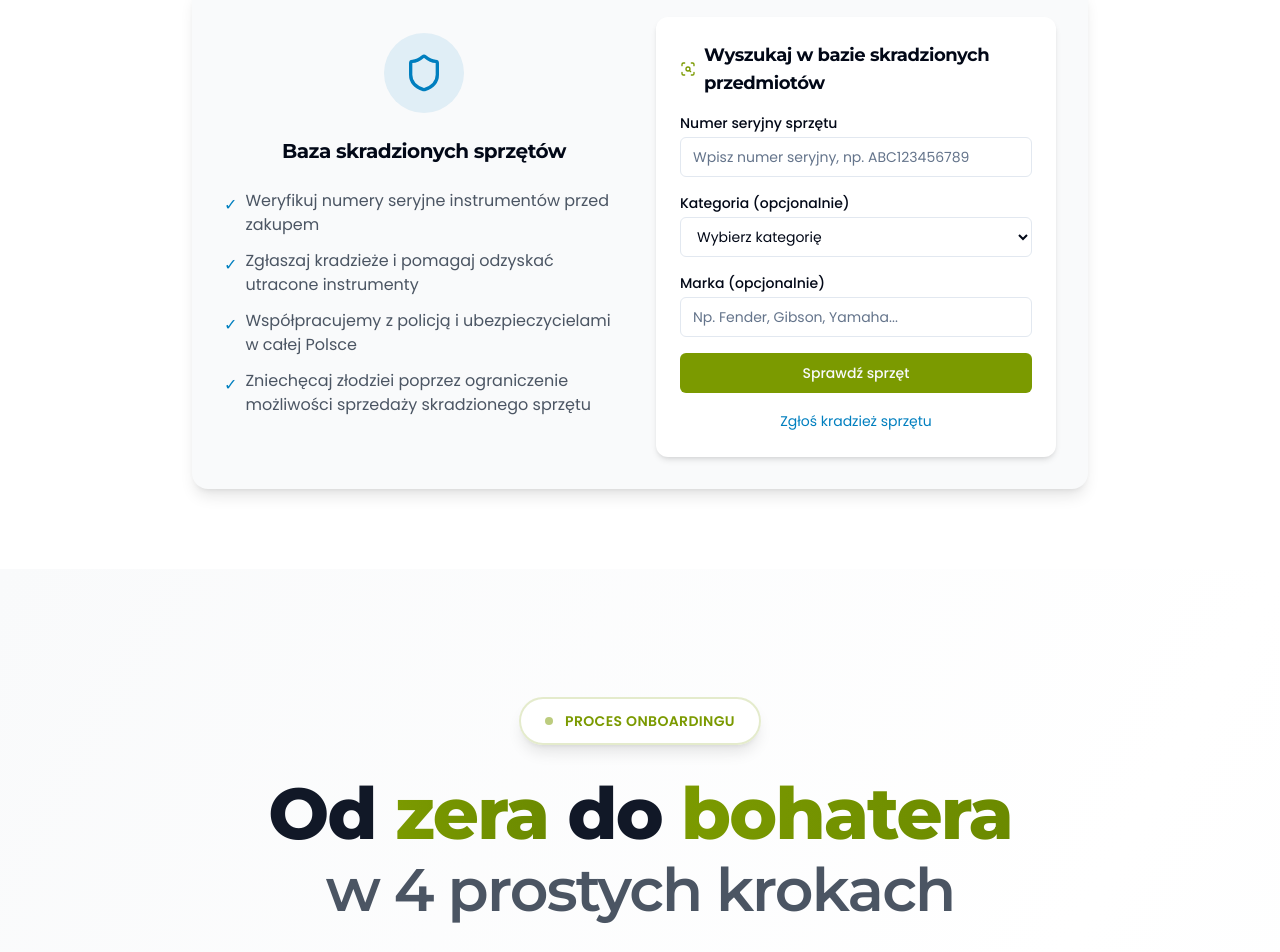
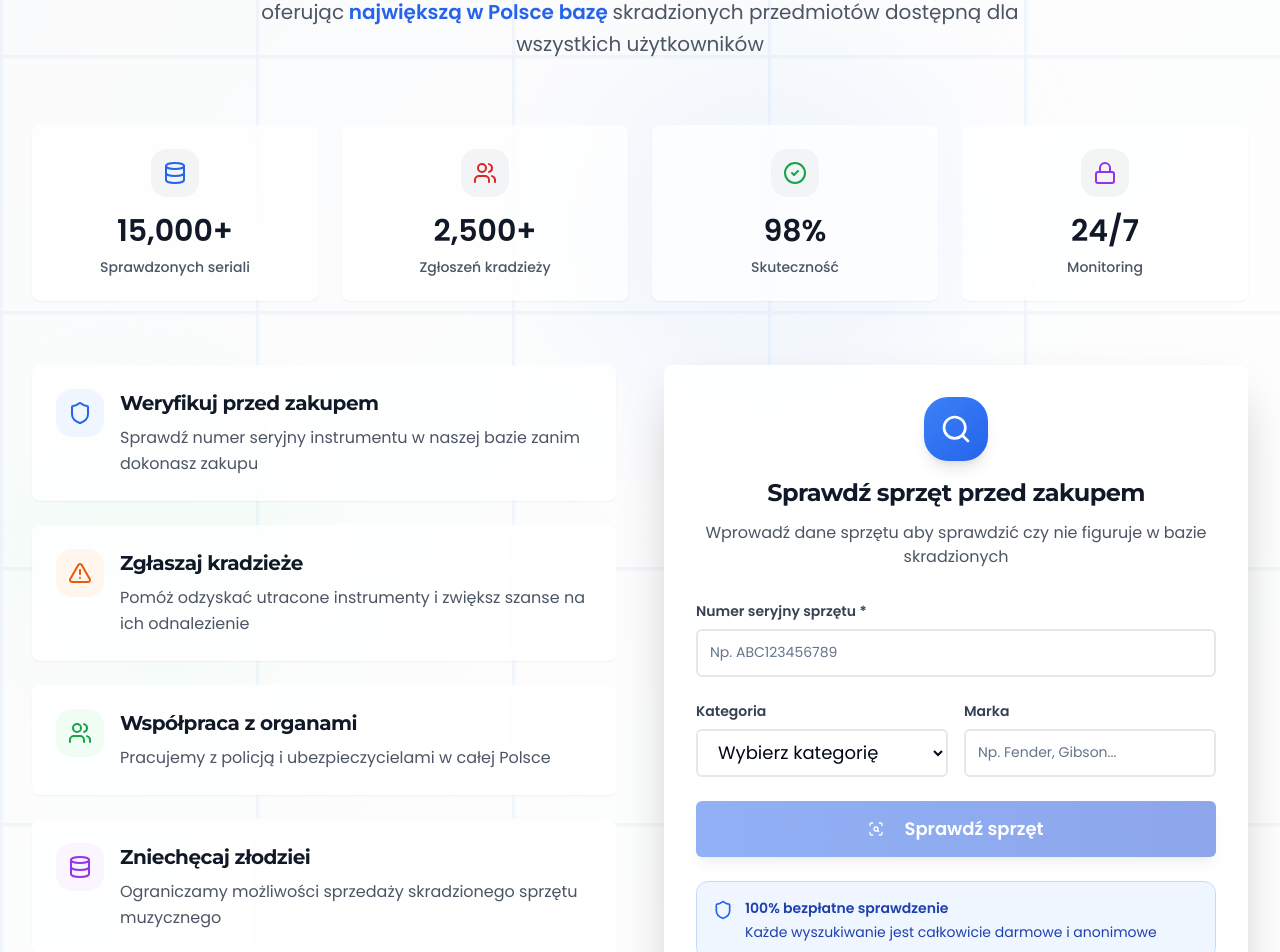
Before and after one commit to ampli-app/amplichain-landing, a React (Vite) app: page / in a window 1280 px wide. Shown: the part 7720-8672 px from the top of the page. Built offline with nearby package versions, Linux system fonts and the light colour scheme.

Commit message:
Refactor SecuritySection
The AI redesigned `src/components/sections/SecuritySection.tsx` for a more professional and user-friendly experience, including enhanced visuals, improved layout, and a focus on the benefits of the stolen equipment database.

```diff
--- a/src/components/sections/SecuritySection.tsx
+++ b/src/components/sections/SecuritySection.tsx
@@ -1,87 +1,217 @@
 
-import React from "react";
-import { Shield, ScanSearch } from "lucide-react";
+import React, { useState } from "react";
+import { Shield, ScanSearch, AlertTriangle, CheckCircle2, Users, Database, Lock, Search } from "lucide-react";
 import { Input } from "@/components/ui/input";
 import { Button } from "@/components/ui/button";
+import { Card, CardContent } from "@/components/ui/card";
 
 const SecuritySection: React.FC = () => {
+  const [serialNumber, setSerialNumber] = useState("");
+  const [category, setCategory] = useState("");
+  const [brand, setBrand] = useState("");
+  const [isSearching, setIsSearching] = useState(false);
+
+  const handleSearch = async () => {
+    if (!serialNumber.trim()) return;
+
+    setIsSearching(true);
+    // Simulate search delay
+    await new Promise(resolve => setTimeout(resolve, 1500));
+    setIsSearching(false);
+
+    // Here would be actual search logic
+    console.log('Searching for:', { serialNumber, category, brand });
+  };
+
+  const stats = [
+    { icon: Database, value: "15,000+", label: "Sprawdzonych seriali", color: "text-blue-600" },
+    { icon: Users, value: "2,500+", label: "Zgłoszeń kradzieży", color: "text-red-600" },
+    { icon: CheckCircle2, value: "98%", label: "Skuteczność", color: "text-green-600" },
+    { icon: Lock, value: "24/7", label: "Monitoring", color: "text-purple-600" }
+  ];
+
+  const benefits = [
+    {
+      icon: Shield,
+      title: "Weryfikuj przed zakupem",
+      description: "Sprawdź numer seryjny instrumentu w naszej bazie zanim dokonasz zakupu",
+      color: "bg-blue-50 text-blue-600"
+    },
+    {
+      icon: AlertTriangle,
+      title: "Zgłaszaj kradzieże",
+      description: "Pomóż odzyskać utracone instrumenty i zwiększ szanse na ich odnalezienie",
+      color: "bg-orange-50 text-orange-600"
+    },
+    {
+      icon: Users,
+      title: "Współpraca z organami",
+      description: "Pracujemy z policją i ubezpieczycielami w całej Polsce",
+      color: "bg-green-50 text-green-600"
+    },
+    {
+      icon: Database,
+      title: "Zniechęcaj złodziei",
+      description: "Ograniczamy możliwości sprzedaży skradzionego sprzętu muzycznego",
+      color: "bg-purple-50 text-purple-600"
+    }
+  ];
+
   return (
-    <section id="security" className="section py-20 bg-white">
-      <div className="container">
-        <h2 className="section-title">Bezpieczne zakupy z bazą skradzionych sprzętów</h2>
-        <p className="section-subtitle text-gray-600">
-          Amplichain walczy z nielegalnym obrotem instrumentów i sprzętu muzycznego,
-          oferując bazę danych skradzionych przedmiotów dostępną dla wszystkich użytkowników
-        </p>
+    <section id="security" className="py-24 bg-gradient-to-br from-gray-50 to-white relative overflow-hidden">
 
-        <div className="bg-gray-50 rounded-2xl p-8 mt-12 max-w-4xl mx-auto shadow-lg">
-          <div className="flex flex-col md:flex-row gap-8 items-center">
-            <div className="w-full md:w-1/2">
-              <div className="bg-ampli-blue/10 rounded-full h-20 w-20 flex items-center justify-center mx-auto mb-6">
-                <Shield className="h-10 w-10 text-ampli-blue" />
+      {/* Background Elements */}
+      <div className="absolute inset-0 overflow-hidden">
+        <div className="absolute top-1/4 right-1/4 w-96 h-96 bg-blue-100/30 rounded-full blur-3xl" />
+        <div className="absolute bottom-1/3 left-1/5 w-80 h-80 bg-green-100/20 rounded-full blur-2xl" />
+        <div className="absolute top-1/2 left-1/2 transform -translate-x-1/2 -translate-y-1/2 w-full h-full">
+          <svg className="w-full h-full opacity-5" viewBox="0 0 100 100">
+            <defs>
+              <pattern id="security-grid" width="20" height="20" patternUnits="userSpaceOnUse">
+                <path d="M 20 0 L 0 0 0 20" fill="none" stroke="#3B82F6" strokeWidth="0.5"/>
+              </pattern>
+            </defs>
+            <rect width="100%" height="100%" fill="url(#security-grid)" />
+          </svg>
         </div>
-              <h3 className="text-xl font-bold text-center mb-6">
-                Baza skradzionych sprzętów
-              </h3>
-              <ul className="space-y-3 mb-6">
-                <li className="flex items-start">
-                  <span className="text-ampli-blue mr-2 mt-1">✓</span>
-                  <span className="text-gray-600">
-                    Weryfikuj numery seryjne instrumentów przed zakupem
-                  </span>
-                </li>
-                <li className="flex items-start">
-                  <span className="text-ampli-blue mr-2 mt-1">✓</span>
-                  <span className="text-gray-600">
-                    Zgłaszaj kradzieże i pomagaj odzyskać utracone instrumenty
-                  </span>
-                </li>
-                <li className="flex items-start">
-                  <span className="text-ampli-blue mr-2 mt-1">✓</span>
-                  <span className="text-gray-600">
-                    Współpracujemy z policją i ubezpieczycielami w całej Polsce
-                  </span>
-                </li>
-                <li className="flex items-start">
-                  <span className="text-ampli-blue mr-2 mt-1">✓</span>
-                  <span className="text-gray-600">
-                    Zniechęcaj złodziei poprzez ograniczenie możliwości sprzedaży skradzionego sprzętu
-                  </span>
-                </li>
-              </ul>
       </div>
 
-            <div className="w-full md:w-1/2">
-              <div className="bg-white p-6 rounded-xl shadow-md">
-                <h4 className="font-bold text-lg mb-4 flex items-center">
-                  <ScanSearch className="h-5 w-5 mr-2 text-ampli-green" />
-                  Wyszukaj w bazie skradzionych przedmiotów
-                </h4>
-                <div className="space-y-4">
+      <div className="container relative z-10">
+
+        {/* Header */}
+        <div className="text-center max-w-4xl mx-auto mb-16">
+          <div className="inline-flex items-center gap-3 bg-white/80 backdrop-blur-sm border border-blue-200 rounded-full px-6 py-3 mb-8 shadow-lg">
+            <Shield className="h-5 w-5 text-blue-600" />
+            <span className="text-sm font-semibold text-blue-600 uppercase tracking-wide">
+              Bezpieczeństwo Przede Wszystkim
+            </span>
+          </div>
+
+          <h2 className="text-4xl md:text-5xl lg:text-6xl font-black mb-6 bg-gradient-to-r from-gray-900 via-blue-800 to-gray-900 bg-clip-text text-transparent leading-tight">
+            Bezpieczne zakupy z bazą skradzionych sprzętów
+          </h2>
+
+          <p className="text-xl text-gray-600 leading-relaxed max-w-3xl mx-auto">
+            Amplichain walczy z nielegalnym obrotem instrumentów muzycznych oferując
+            <span className="font-semibold text-blue-600"> największą w Polsce bazę </span>
+            skradzionych przedmiotów dostępną dla wszystkich użytkowników
+          </p>
+        </div>
+
+        {/* Stats */}
+        <div className="grid grid-cols-2 md:grid-cols-4 gap-6 mb-16">
+          {stats.map((stat, index) => {
+            const Icon = stat.icon;
+            return (
+              <Card key={index} className="text-center group hover:shadow-xl transition-all duration-300 border-0 bg-white/70 backdrop-blur-sm">
+                <CardContent className="p-6">
+                  <div className={`inline-flex items-center justify-center w-12 h-12 rounded-2xl bg-gray-100 mb-4 group-hover:scale-110 transition-transform duration-300`}>
+                    <Icon className={`h-6 w-6 ${stat.color}`} />
+                  </div>
+                  <div className="font-black text-3xl text-gray-900 mb-2">{stat.value}</div>
+                  <div className="text-sm text-gray-600 font-medium">{stat.label}</div>
+                </CardContent>
+              </Card>
+            );
+          })}
+        </div>
+
+        {/* Main Content */}
+        <div className="grid lg:grid-cols-2 gap-12 items-start">
+
+          {/* Benefits */}
+          <div className="space-y-8">
+            <div className="space-y-6">
+              {benefits.map((benefit, index) => {
+                const Icon = benefit.icon;
+                return (
+                  <div key={index} className="group">
+                    <Card className="p-6 hover:shadow-xl transition-all duration-300 border-0 bg-white/80 backdrop-blur-sm hover:bg-white">
+                      <div className="flex items-start gap-4">
+                        <div className={`flex-shrink-0 w-12 h-12 rounded-2xl ${benefit.color} flex items-center justify-center group-hover:scale-110 transition-transform duration-300`}>
+                          <Icon className="h-6 w-6" />
+                        </div>
+                        <div className="flex-1">
+                          <h3 className="font-bold text-xl text-gray-900 mb-2 group-hover:text-blue-600 transition-colors">
+                            {benefit.title}
+                          </h3>
+                          <p className="text-gray-600 leading-relaxed">
+                            {benefit.description}
+                          </p>
+                        </div>
+                      </div>
+                    </Card>
+                  </div>
+                );
+              })}
+            </div>
+
+            {/* Report Theft CTA */}
+            <Card className="p-6 bg-gradient-to-r from-red-50 to-orange-50 border border-red-200 hover:shadow-xl transition-all duration-300">
+              <div className="flex items-center gap-4">
+                <div className="w-12 h-12 bg-red-100 rounded-2xl flex items-center justify-center">
+                  <AlertTriangle className="h-6 w-6 text-red-600" />
+                </div>
+                <div className="flex-1">
+                  <h3 className="font-bold text-lg text-gray-900 mb-1">
+                    Skradziono Ci sprzęt?
+                  </h3>
+                  <p className="text-gray-600 text-sm mb-3">
+                    Zgłoś kradzież natychmiast i zwiększ szanse na odzyskanie
+                  </p>
+                  <Button size="sm" className="bg-red-600 hover:bg-red-700 text-white">
+                    Zgłoś kradzież
+                  </Button>
+                </div>
+              </div>
+            </Card>
+          </div>
+
+          {/* Search Tool */}
+          <div className="lg:sticky lg:top-8">
+            <Card className="p-8 bg-white/90 backdrop-blur-sm shadow-2xl border-0 hover:shadow-3xl transition-all duration-300">
+              <div className="text-center mb-8">
+                <div className="inline-flex items-center justify-center w-16 h-16 bg-gradient-to-br from-blue-500 to-blue-600 rounded-3xl mb-4 shadow-lg">
+                  <Search className="h-8 w-8 text-white" />
+                </div>
+                <h3 className="text-2xl font-bold text-gray-900 mb-3">
+                  Sprawdź sprzęt przed zakupem
+                </h3>
+                <p className="text-gray-600">
+                  Wprowadź dane sprzętu aby sprawdzić czy nie figuruje w bazie skradzionych
+                </p>
+              </div>
+
+              <div className="space-y-6">
                 <div>
-                    <label htmlFor="serialNumber" className="block text-sm font-medium mb-1">
-                      Numer seryjny sprzętu
+                  <label htmlFor="serialNumber" className="block text-sm font-semibold text-gray-700 mb-2">
+                    Numer seryjny sprzętu *
                   </label>
                   <Input
                     id="serialNumber"
-                      placeholder="Wpisz numer seryjny, np. ABC123456789"
-                      className="w-full"
+                    value={serialNumber}
+                    onChange={(e) => setSerialNumber(e.target.value)}
+                    placeholder="Np. ABC123456789"
+                    className="h-12 text-lg border-2 border-gray-200 focus:border-blue-500 transition-colors"
                   />
                 </div>
 
+                <div className="grid grid-cols-2 gap-4">
                   <div>
-                    <label htmlFor="category" className="block text-sm font-medium mb-1">
-                      Kategoria (opcjonalnie)
+                    <label htmlFor="category" className="block text-sm font-semibold text-gray-700 mb-2">
+                      Kategoria
                     </label>
                     <select
                       id="category"
-                      className="w-full h-10 rounded-md border border-input bg-background px-3 py-2 text-sm"
+                      value={category}
+                      onChange={(e) => setCategory(e.target.value)}
+                      className="w-full h-12 rounded-md border-2 border-gray-200 bg-white px-4 text-lg focus:border-blue-500 transition-colors"
                     >
                       <option value="">Wybierz kategorię</option>
                       <option value="guitar">Gitary</option>
                       <option value="bass">Gitary basowe</option>
                       <option value="keys">Instrumenty klawiszowe</option>
-                      <option value="drums">Perkusja i instrumenty perkusyjne</option>
+                      <option value="drums">Perkusja</option>
                       <option value="studio">Sprzęt studyjny</option>
                       <option value="pa">Nagłośnienie</option>
                       <option value="other">Inne</option>
@@ -89,28 +219,48 @@ const SecuritySection: React.FC = () => {
                   </div>
 
                   <div>
-                    <label htmlFor="brand" className="block text-sm font-medium mb-1">
-                      Marka (opcjonalnie)
+                    <label htmlFor="brand" className="block text-sm font-semibold text-gray-700 mb-2">
+                      Marka
                     </label>
                     <Input
                       id="brand"
-                      placeholder="Np. Fender, Gibson, Yamaha..."
-                      className="w-full"
+                      value={brand}
+                      onChange={(e) => setBrand(e.target.value)}
+                      placeholder="Np. Fender, Gibson..."
+                      className="h-12 text-lg border-2 border-gray-200 focus:border-blue-500 transition-colors"
                     />
                   </div>
+                </div>
 
-                  <Button className="w-full bg-ampli-green hover:bg-ampli-lightgreen">
+                <Button
+                  onClick={handleSearch}
+                  disabled={!serialNumber.trim() || isSearching}
+                  className="w-full h-14 text-lg font-bold bg-gradient-to-r from-blue-600 to-blue-700 hover:from-blue-700 hover:to-blue-800 text-white shadow-lg hover:shadow-xl transition-all duration-300 disabled:opacity-50"
+                >
+                  {isSearching ? (
+                    <>
+                      <div className="animate-spin rounded-full h-5 w-5 border-b-2 border-white mr-3"></div>
+                      Sprawdzam...
+                    </>
+                  ) : (
+                    <>
+                      <ScanSearch className="mr-3 h-5 w-5" />
                       Sprawdź sprzęt
+                    </>
+                  )}
                 </Button>
 
-                  <div className="text-center mt-2">
-                    <a href="#" className="text-sm text-ampli-blue hover:underline">
-                      Zgłoś kradzież sprzętu
-                    </a>
+                <div className="bg-blue-50 rounded-xl p-4 border border-blue-200">
+                  <div className="flex items-start gap-3">
+                    <Shield className="h-5 w-5 text-blue-600 mt-0.5 flex-shrink-0" />
+                    <div className="text-sm text-blue-800">
+                      <p className="font-semibold mb-1">100% bezpłatne sprawdzenie</p>
+                      <p>Każde wyszukiwanie jest całkowicie darmowe i anonimowe</p>
                     </div>
                   </div>
                 </div>
               </div>
+            </Card>
           </div>
         </div>
       </div>
```
Lines whose indentation alone changed are shown as unchanged.
